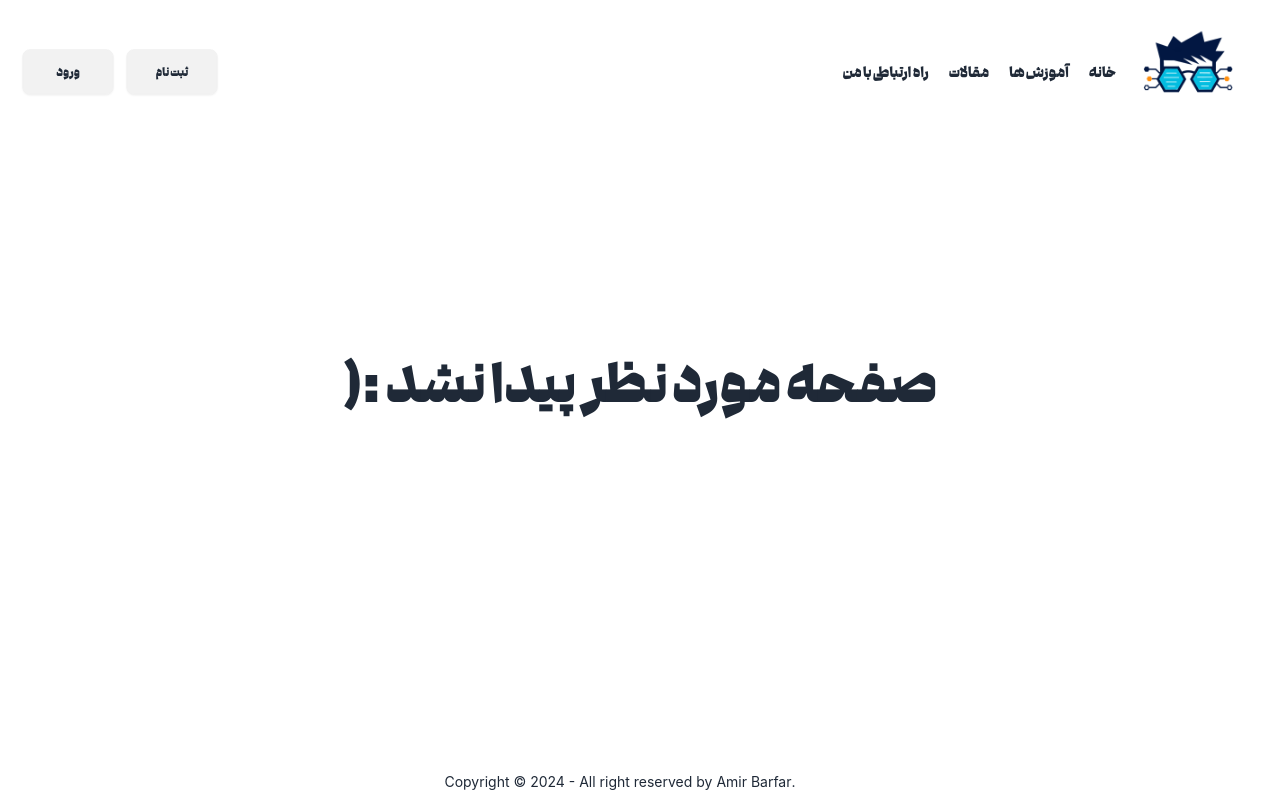
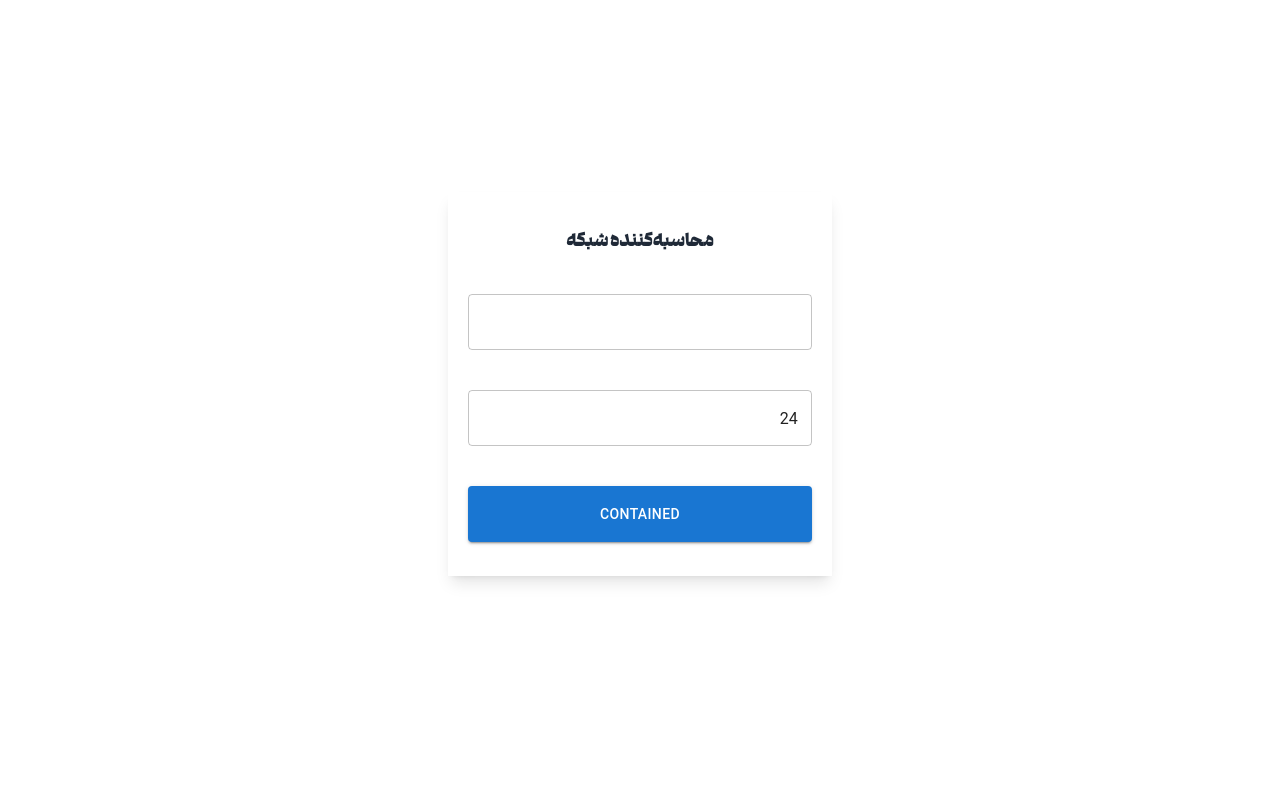
Before and after one commit to amirbarfar/Asgari, a React (Vite) app: page /ip in a window 1280 px wide. Built offline with nearby package versions, Linux system fonts and the light colour scheme; no server answers.

Commit message:
add ip project

```diff
--- a/src/App.jsx
+++ b/src/App.jsx
@@ -12,8 +12,10 @@ import ArticlesAdd from './components/Dashboard/ArticlesAdd'
 import LearningAdd from './components/Dashboard/LearningAdd'
 import EditArticles from './components/Dashboard/EditArticles'
 import EditLearning from './components/Dashboard/EditLearning'
+import IpPage from './pages/ipPage'
 
 export default function App() {
+
   return (
     <div className='min-h-screen mx-5'>
       <Routes>
@@ -28,6 +30,7 @@ export default function App() {
         <Route path='/dashboard/learninges/:id' element={<EditLearning/>}/>
         <Route path='/login' element={<Login/>}/>
         <Route path='/register' element={<Register/>}/>
+        <Route path='/ip' element={<IpPage/>}/>
         <Route path='*' element={<NotFound/>}/>
       </Routes>
     </div>
--- a/src/components/Articles/Articles.jsx
+++ b/src/components/Articles/Articles.jsx
@@ -10,12 +10,12 @@ export default function Articles() {
         <h2 className='text-xl max-sm:text-base'>بـخـش مقالات</h2>
         <Link to={"articles"} className='w-44 h-12 bg-primary flex justify-center items-center text-white rounded-lg max-sm:text-sm max-sm:w-28 max-sm:h-8'>بازم مقاله هستا :)</Link>
       </div>
-      <div className='flex justify-center flex-wrap items-center gap-20 font-bold'>
+      <div className='flex justify-center gap-x-5 flex-wrap gap-y-10 items-center font-bold max-lg:justify-start'>
         {
           DataArticles.map((item) =>
             <Link to={`/articles/${item.id}`}>
               {item.id <= 3  &&
-                <ArticlesBox {...item} key={item.id} />
+                <ArticlesBox {...item} key={item.id}/>
               }
             </Link>
           )
--- a/src/components/Articles/ArticlesBox.jsx
+++ b/src/components/Articles/ArticlesBox.jsx
@@ -2,7 +2,7 @@ import React from 'react'
 
 export default function ArticlesBox(props) {
   return (
-<div className="card bg-base-100 w-[430px] max-sm:w-full shadow-xl relative">
+<div className="card bg-base-100 w-[380px] max-sm:w-full shadow-xl relative">
   <figure className="px-10 pt-10">
     <img className="rounded-xl" alt={props.subject} src={props.img}/>
   </figure>
--- a/src/components/Articles/ArticlesRender.jsx
+++ b/src/components/Articles/ArticlesRender.jsx
@@ -14,7 +14,7 @@ export default function ArticlesRender() {
 
 
     let result = data.find((item)=>{
-        return item.id === id.id
+        return item.id == id.id
     })
 
   return (
--- a/src/components/Learning/Learning.jsx
+++ b/src/components/Learning/Learning.jsx
@@ -10,7 +10,7 @@ export default function Learning() {
       <h2 className='text-xl max-sm:text-base'>بـخـش آمــوزش</h2>
       <Link to={"learning"} className='w-44 h-12 max-sm:w-28 bg-primary flex justify-center items-center text-white rounded-lg max-sm:text-sm max-sm:h-8'>بیشتر یاد بگیریم!</Link>
     </div>
-      <div className='flex justify-center items-center gap-10 max-xl:justify-start py-10 overflow-x-scroll'>
+      <div className='flex justify-center items-center gap-10 max-2xl:justify-start py-10 overflow-x-scroll'>
           {
             LearningData.map((item)=>
               item.id <= 4 &&
--- /dev/null
+++ b/src/pages/IpPage.jsx
@@ -0,0 +1,113 @@
+import React, { useState } from 'react';
+import TextField from '@mui/material/TextField';
+import Box from '@mui/material/Box';
+import Button from '@mui/material/Button';
+import Typography from '@mui/material/Typography';
+import Modal from '@mui/material/Modal';
+
+export default function IpPage() {
+  const [ipAddress, setIpAddress] = useState('');
+  const [prefix, setPrefix] = useState(24);
+  const [result, setResult] = useState(null);
+
+
+  const [open, setOpen] = React.useState(false);
+  const handleOpen = () => setOpen(true);
+  const handleClose = () => setOpen(false);
+
+
+  // تابع برای تبدیل IP به باینری
+  const ipToBinary = (ip) => {
+    return ip.split('.').map((octet) => {
+      return ('00000000' + parseInt(octet).toString(2)).slice(-8); // تبدیل هر بخش به باینری
+    }).join('');
+  };
+
+  // تابع برای تبدیل باینری به IP
+  const binaryToIp = (binary) => {
+    return binary.match(/.{8}/g).map((byte) => parseInt(byte, 2)).join('.');
+  };
+
+  // تابع برای محاسبه نت آدرس، ماسک و غیره
+  const calculateSubnet = () => {
+
+    handleOpen()
+    try {
+      // تبدیل آدرس IP به باینری
+      const ipBinary = ipToBinary(ipAddress);
+
+      // ایجاد Subnet Mask از پیشوند
+      const maskBinary = '1'.repeat(prefix) + '0'.repeat(32 - prefix); // باینری ماسک
+      const mask = binaryToIp(maskBinary); // تبدیل به IP
+
+      // محاسبه Net ID
+      const netIdBinary = ipBinary.slice(0, prefix) + '0'.repeat(32 - prefix); // صفر کردن بخش میزبان
+      const netId = binaryToIp(netIdBinary);
+
+      // محاسبه Broadcast Address
+      const broadcastBinary = ipBinary.slice(0, prefix) + '1'.repeat(32 - prefix); // یک کردن بخش میزبان
+      const broadcast = binaryToIp(broadcastBinary);
+
+      // محاسبه Wildcard Mask (معکوس Subnet Mask)
+      const wildcardBinary = maskBinary.split('').map(bit => bit === '1' ? '0' : '1').join('');
+      const wildcard = binaryToIp(wildcardBinary);
+
+      // محاسبه First Usable IP
+      const firstUsableBinary = netIdBinary.slice(0, 31) + '1'; // اولین آدرس قابل استفاده
+      const firstUsable = binaryToIp(firstUsableBinary);
+
+      // محاسبه Last Usable IP
+      const lastUsableBinary = broadcastBinary.slice(0, 31) + '0'; // آخرین آدرس قابل استفاده
+      const lastUsable = binaryToIp(lastUsableBinary);
+
+      // تعداد هاست‌ها
+      const totalHosts = Math.pow(2, 32 - prefix) - 2; // 2 آدرس برای شبکه و پخش کنار گذاشته می‌شود
+
+      setResult({
+        netId: netId,
+        subnetMask: mask,
+        wildcardMask: wildcard,
+        firstUsable: firstUsable,
+        lastUsable: lastUsable,
+        broadcast: broadcast,
+        totalHosts: totalHosts,
+      });
+    } catch (err) {
+      alert('لطفاً یک آدرس IP معتبر وارد کنید!');
+    }
+  };
+
+  return (
+    <div className='flex justify-center items-center gap-10 flex-col w-96 h-96 shadow-lg p-5 mx-auto translate-y-[50%]'>
+      <h1 className='font-bold text-xl'>محاسبه‌کننده شبکه</h1>
+      <div className='flex flex-col gap-10 w-full'>
+        <TextField className='w-full' onChange={(event) => setIpAddress(event.target.value)} value={ipAddress} id="outlined-basic" variant="outlined" />
+        <TextField className='w-full' onChange={(event) => setPrefix(event.target.value)} value={prefix} id="outlined-basic" variant="outlined" />
+        <Button onClick={calculateSubnet} className='h-14' variant="contained">Contained</Button>
+      </div>
+
+      <Modal
+        open={open}
+        onClose={handleClose}
+        aria-labelledby="modal-modal-title"
+        aria-describedby="modal-modal-description"
+      >
+        <Box>
+          {result && (
+            <div>
+              <ul className='font-bold mx-auto w-96 h-96 bg-white p-10 flex justify-center items-center flex-col gap-y-5 text-xl my-36 rounded-lg shadow-2xl'>
+                <li>Net ID: {result.netId}</li>
+                <li>Subnet Mask: {result.subnetMask}</li>
+                <li>Wildcard Mask: {result.wildcardMask}</li>
+                <li>First Usable IP: {result.firstUsable}</li>
+                <li>Last Usable IP: {result.lastUsable}</li>
+                <li>Broadcast Address: {result.broadcast}</li>
+                <li>Total Hosts: {result.totalHosts}</li>
+              </ul>
+            </div>
+          )}
+        </Box>
+      </Modal>
+    </div>
+  );
+}
--- a/vite.config.js
+++ b/vite.config.js
@@ -1,10 +1,20 @@
 import { defineConfig } from 'vite';
 import react from '@vitejs/plugin-react';
 
-// https://vitejs.dev/config/
 export default defineConfig({
   plugins: [react()],
   build: {
     outDir: 'build',
   },
+  define: {
+    'global': {},
+  },
+  optimizeDeps: {
+    include: ['buffer'],
+  },
+  resolve: {
+    alias: {
+      buffer: 'buffer',
+    },
+  },
 });
```
Also changed, not shown: package.json (+5 -3 lines), 1 other file (tests, documents, lock files or other folders).
